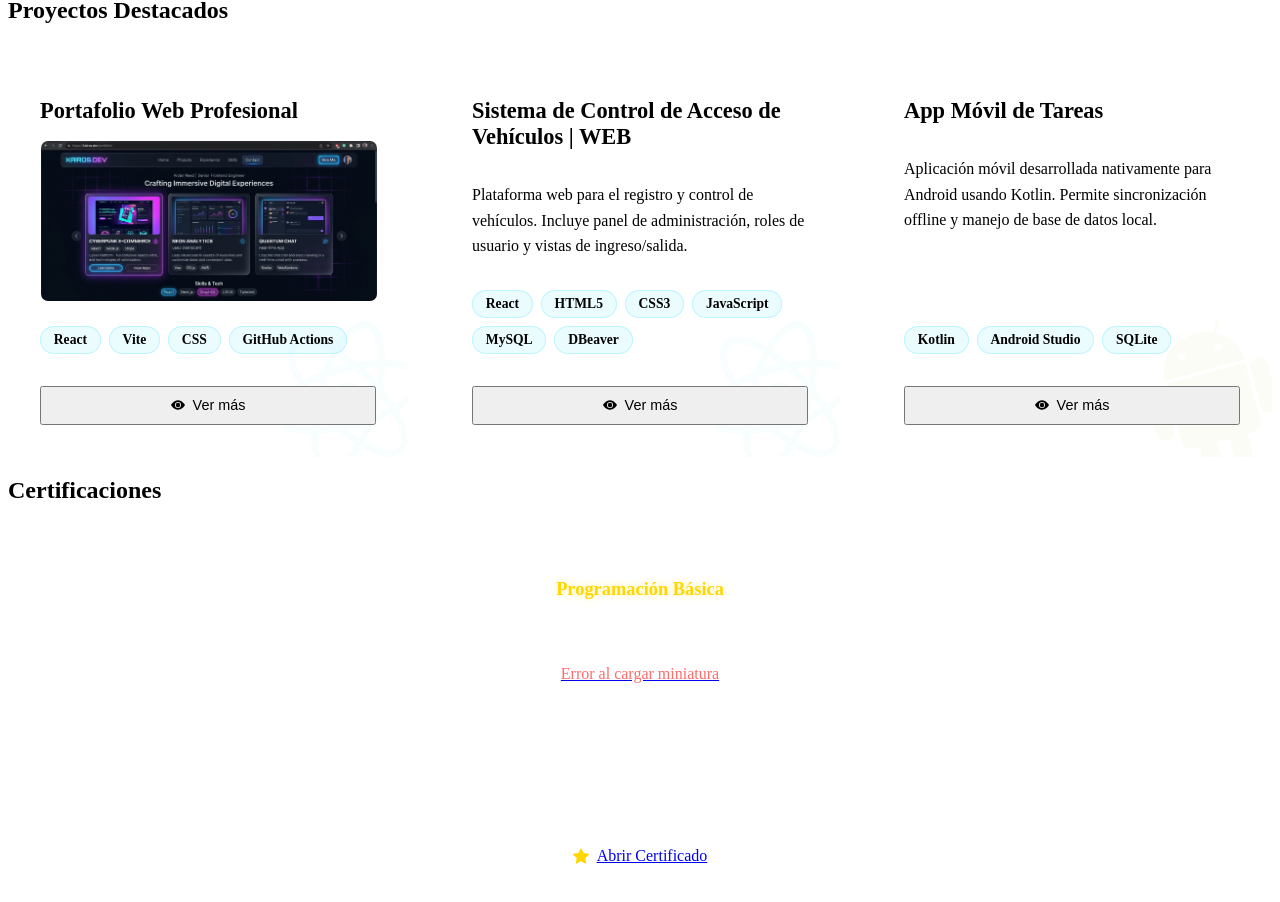
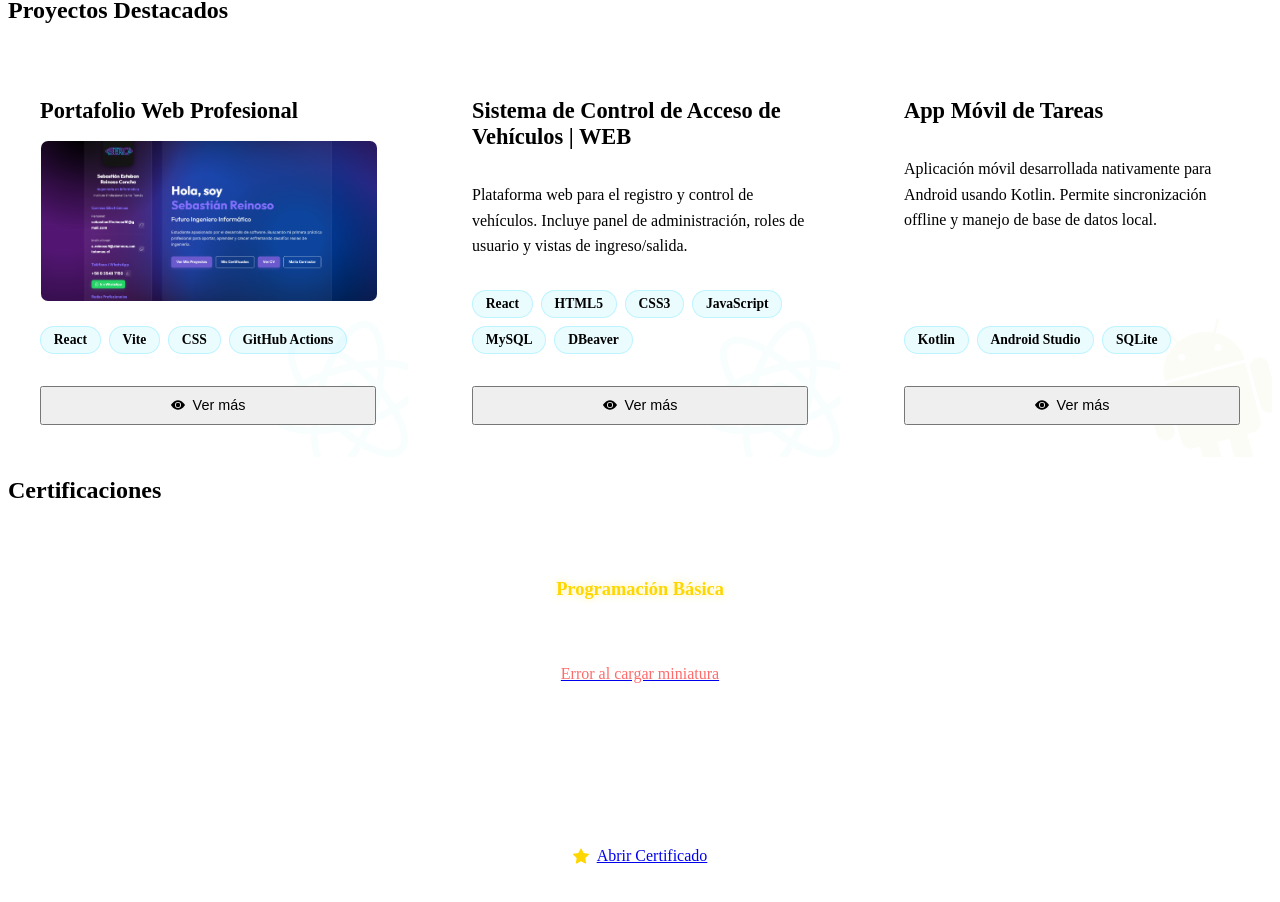
Before and after one commit to Seba-erc/Portafolio-Web, a React (Vite) app: page / in a window 1280 px wide. Shown: the part 4769-5671 px from the top of the page. Built offline with nearby package versions, Linux system fonts and the light colour scheme; the HTML template or start-up script is replaced by a standard one.

Commit message:
Usar pantallazo real del portafolio

```diff
--- a/src/data/projectsData.js
+++ b/src/data/projectsData.js
@@ -3,7 +3,7 @@ export const projectsData = [
     id: 1,
     title: "Portafolio Web Profesional",
     shortDescription: "",
-    image: "/images/portafolio_preview.jpg",
+    image: "/images/Pantallazo-Portafolio-web-inicio.png",
     longDescription: "Este portafolio web fue creado desde cero utilizando React y Vite para asegurar un rendimiento óptimo y tiempos de carga rápidos. \n\nEl diseño se basa en la tendencia Glassmorphism (efecto cristal) combinada con paletas de colores oscuros y acentos neón para dar un aspecto profesional y futurista. Todo el CSS es puro (Vanilla CSS) para mantener el control total sobre las animaciones y estilos responsivos.\n\nEl proyecto cuenta con un flujo de CI/CD configurado a través de GitHub Actions que despliega automáticamente el sitio en GitHub Pages cada vez que se hace un 'push' a la rama principal. Además, está enlazado a un dominio personalizado con certificado SSL gestionado por Cloudflare.",
     tech: ["React", "Vite", "CSS", "GitHub Actions"],
     github: "https://github.com/Seba-erc/Portafolio-Web",
```
Also changed, not shown: public/images/Pantallazo-Portafolio-web-inicio.png (added), public/images/portafolio_preview.jpg (deleted).
